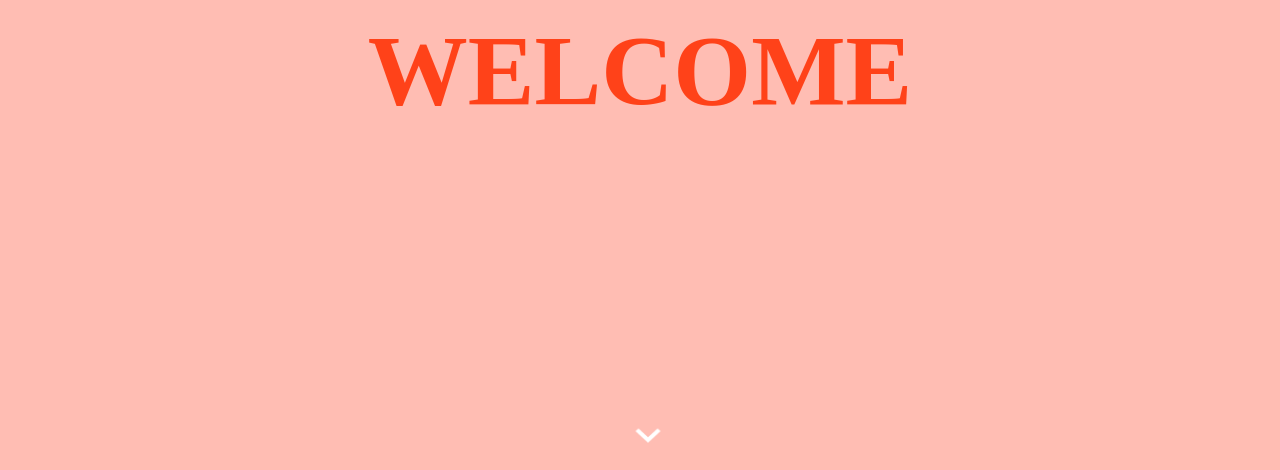
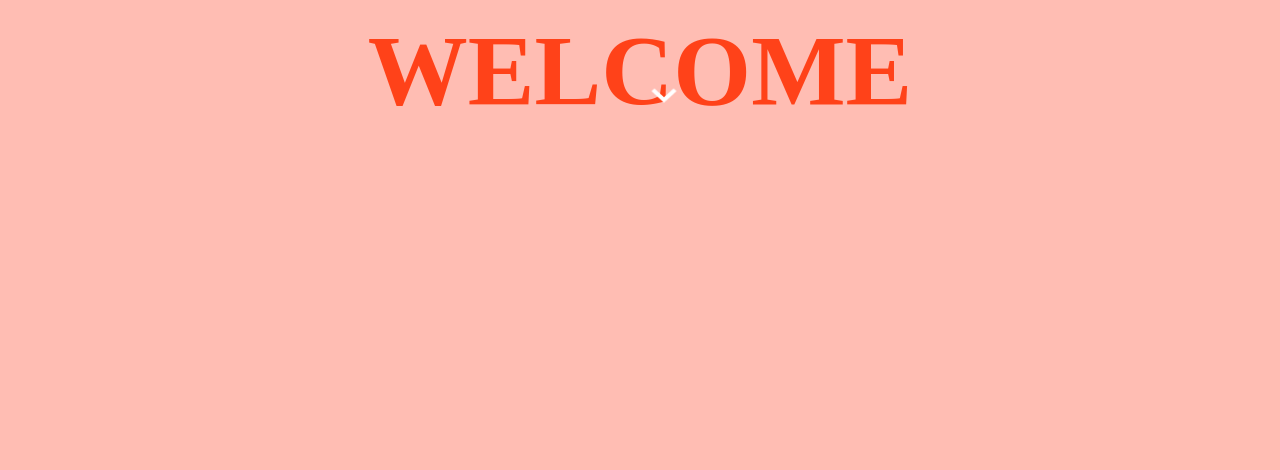
Before and after one commit to ErinLlouise/ErinLlouise.github.io, a React (Create React App) app: page /#/ in a window 1280 px wide. Shown: the part 330-800 px from the top of the page. Built offline with nearby package versions, Linux system fonts and the light colour scheme; a web font is replaced by a local one.

Commit message:
arrows broken

```diff
--- a/src/App.js
+++ b/src/App.js
@@ -11,6 +11,7 @@ function App() {
     <div className="App">
      <Header />
      <Route exact path='/' component={Home} />
+     <Route path='/#sectionB' component={Home} />
      <Route path='/about' component={About} />
      <Route path='/projects' component={Projects} />
      <Footer />
--- a/src/components/Home.jsx
+++ b/src/components/Home.jsx
@@ -1,4 +1,5 @@
 import React from 'react'
+import { Link } from 'react-router-dom'
 import './Home.styles.css'
 
 function Home () {
@@ -7,14 +8,26 @@ function Home () {
       <>
         <div>
         <header>
+          <div id='sectionA'>
             <div class="container container_solid">
               <div class="title_wrapper">
                 <h1>Welcome</h1>
               </div>
             </div>
+            <div className='secA-arrow arrow'>
+            <Link to='#sectionB'>
+              <img className='bounce bounce-7' src='warrow.png' alt='down arrow' />
+            </Link>
+            </div>
+          </div>
+          <div id='sectionB'>
             <div class="container container_image" aria-hidden="true">
               <div class="title_wrapper">
                 <h1>Welcome</h1>
+              </div>
+              <div className='secB-arrow'>
+                <img className='arrow bounce bounce-7' src='warrow.png' alt='down arrow' />
+              </div>
             </div>
           </div>
           </header>
@@ -31,9 +44,6 @@ function Home () {
                 officia deserunt mollit anim id est laborum.</p>
             </section>
           </div>
-          <div className='arrowpos'>
-              <img className='arrow bounce bounce-7' src='warrow.png' alt='down arrow' />
-          </div>
         </div>
       </>
     )
--- a/src/components/Home.styles.css
+++ b/src/components/Home.styles.css
@@ -96,17 +96,24 @@
     line-height: 2;
   }
 
-  .arrowpos {
-    position: fixed;
-    bottom: 60px;
-    width: 100%;
-    margin: 0 auto;
-  }
   .arrow {
     position: absolute;
+    top: 99%;
+  }
+
+  #secA-arrow {
+    position: relative;
+    bottom: 500px;
+  }
+  #secB-arrow {
+    position: absolute;
     left: 50%;
-    top: 50%;
-    height: 3rem;
+    bottom: 20px;
+  }
+  #secC-arrow {
+    position: absolute;
+    left: 50%;
+    bottom: 20px;
   }
 
 .bounce {
```
Lines whose indentation alone changed are shown as unchanged.
